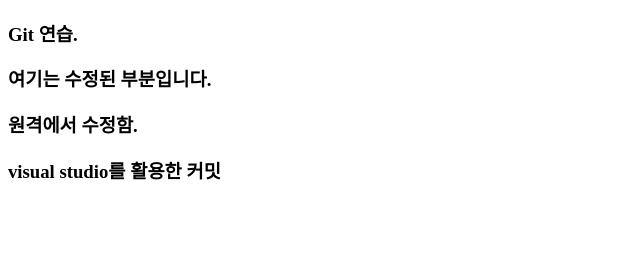
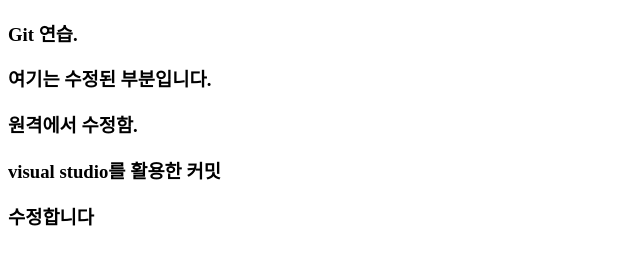
Before and after one commit to osegyoung/html, a plain HTML site: page index.html in a window 1280 px wide. Shown: the whole page, without its empty margins (0-640 px from the left). Drawn offline with Linux system fonts and the light colour scheme.

Commit message:
VScode commit

```diff
--- a/index.html
+++ b/index.html
@@ -12,5 +12,6 @@
   <!-- 원격에서 수정한 내용 -->
    <h3>원격에서 수정함.</h3>
    <h3>visual studio를 활용한 커밋</h3>
+   <h3>수정합니다</div></h3>
 </body>
 </html>
```
